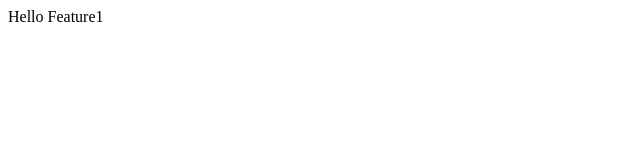
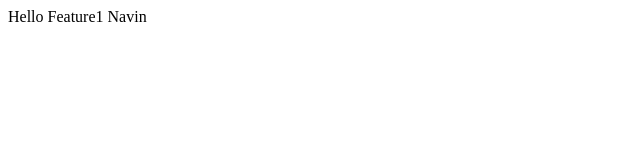
Before and after one commit to shekharnavin0309/myclass-demo, a plain HTML site: page index.html in a window 1280 px wide. Shown: the full height of the page, 0-640 px from the left. Drawn offline with Linux system fonts and the light colour scheme.

Commit message:
updated index.html

```diff
--- a/index.html
+++ b/index.html
@@ -1,3 +1,3 @@
 <html>
-    <p>Hello Feature1</p>
+    <p>Hello Feature1 Navin</p>
 </html>
```
